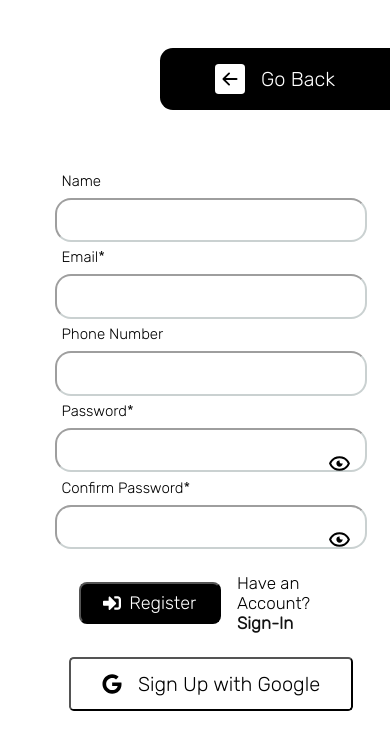
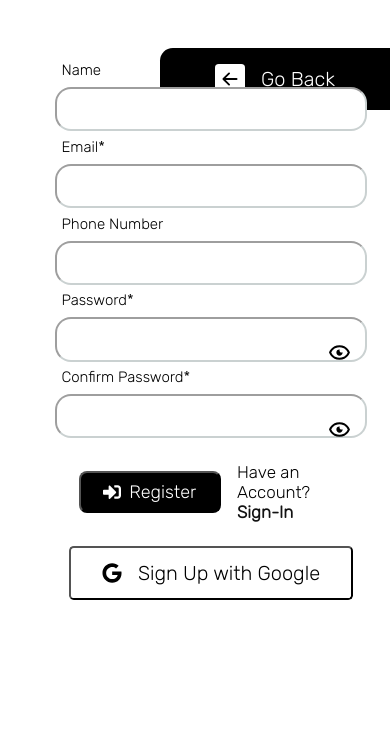
Before and after one commit to TooniOlaniyan/form-validation, a React (Create React App) app: page /register in a window 390 px wide. Shown: the top 750 px of the page. Built offline with nearby package versions, Linux system fonts and the light colour scheme.

Commit message:
register mobile

```diff
--- a/src/pages/Register.jsx
+++ b/src/pages/Register.jsx
@@ -79,7 +79,7 @@
 
   }
   @media screen and (max-width: 850px) {
-    padding: 1rem 0;
+    padding: 2rem 0;
     justify-content: center;
   }
 
@@ -94,8 +94,8 @@
 
   }
     @media screen and (max-width: 850px) {
-      width: 25rem;
-      height: 25rem
+      width: 20rem;
+      height: 20rem
 
   }
 
@@ -109,6 +109,9 @@
   align-items: center;
   width: 50vw;
   height: 100vh;
+  @media screen and (max-width: 850px) {
+    height: 70vh;
+  }
  .button{
   padding: 0.5rem 1rem;
   font-size: 18px;
@@ -145,7 +148,7 @@
   right: 15px;
   cursor: pointer;
   @media screen and (max-width: 300px) {
-    top: 50px;
+    top: 40px;
   }
 }
 
```
